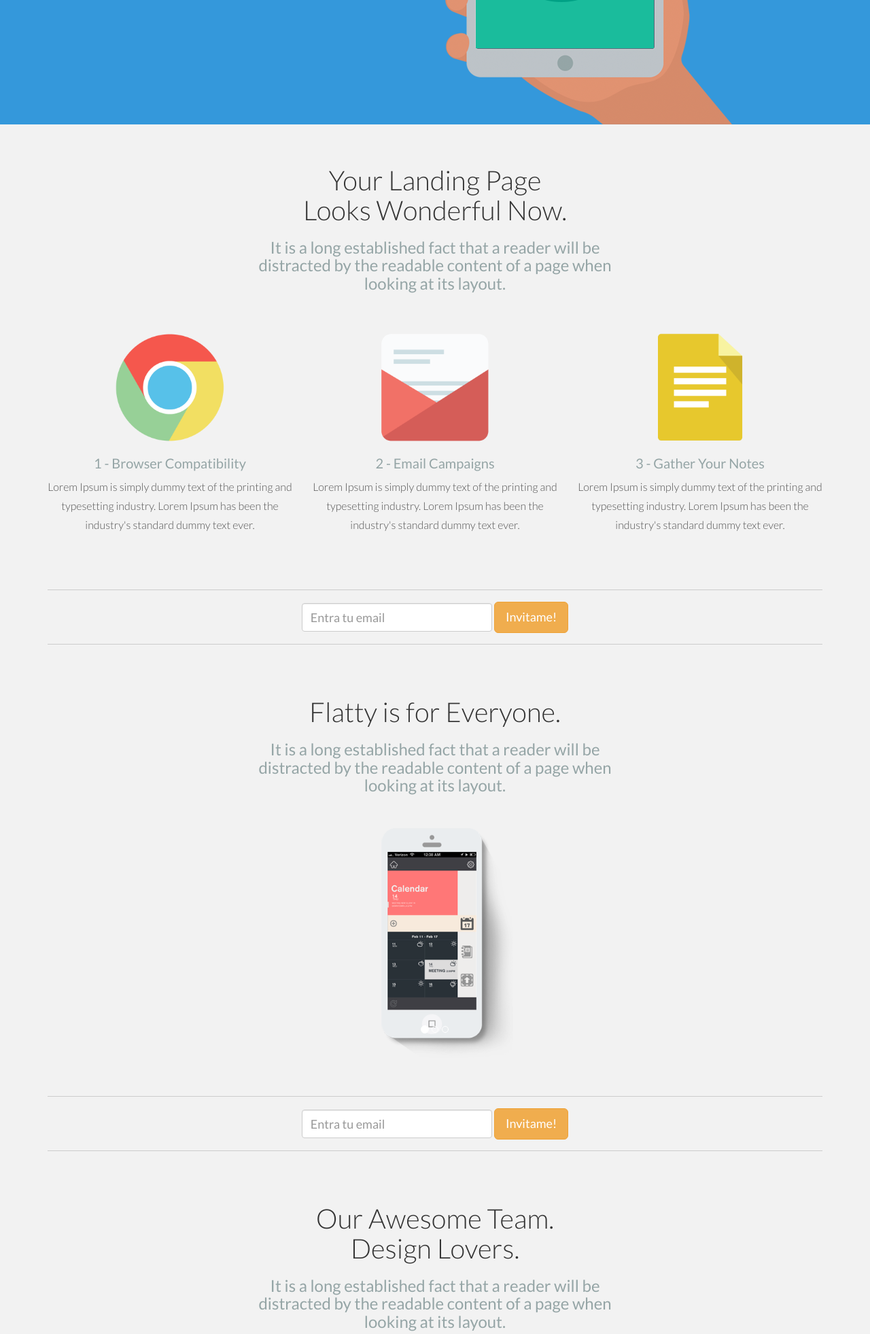
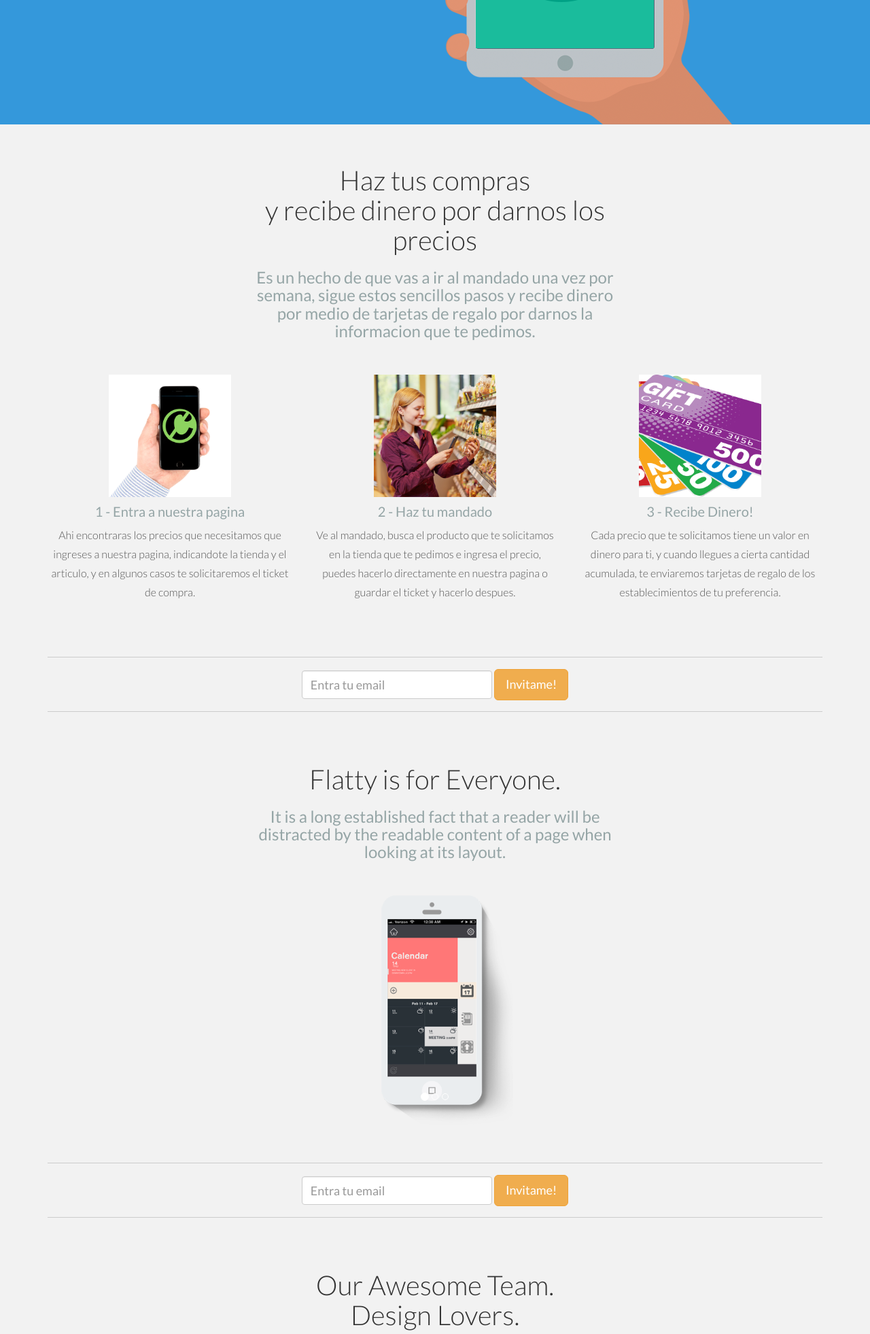
Before and after one commit to eliaslopezgt/fridgr, a Rails app: page / in a window 1280 px wide. Shown: the part 497-2459 px from the top of the page at 68% size. Run offline with Rails 7, Linux system fonts and the light colour scheme; some libraries are stand-ins or nearby versions.

Commit message:
more ui fixes

```diff
--- a/app/views/welcome/index.html.erb
+++ b/app/views/welcome/index.html.erb
@@ -41,29 +41,29 @@
 <div class="container">
   <div class="row mt centered">
     <div class="col-lg-6 col-lg-offset-3">
-      <h1>Your Landing Page<br/>Looks Wonderful Now.</h1>
-      <h3>It is a long established fact that a reader will be distracted by the readable content of a page when looking at its layout.</h3>
+      <h1>Haz tus compras<br/>y recibe dinero por darnos los precios</h1>
+      <h3>Es un hecho de que vas a ir al mandado una vez por semana, sigue estos sencillos pasos y recibe dinero por medio de tarjetas de regalo por darnos la informacion que te pedimos.</h3>
     </div>
   </div><!-- /row -->
 
   <div class="row mt centered">
     <div class="col-lg-4">
       <img src="assets/ser01.png" width="180" alt="">
-      <h4>1 - Browser Compatibility</h4>
-      <p>Lorem Ipsum is simply dummy text of the printing and typesetting industry. Lorem Ipsum has been the industry's standard dummy text ever.</p>
+      <h4>1 - Entra a nuestra pagina</h4>
+      <p>Ahi encontraras los precios que necesitamos que ingreses a nuestra pagina, indicandote la tienda y el articulo, y en algunos casos te solicitaremos el ticket de compra.</p>
     </div><!--/col-lg-4 -->
 
     <div class="col-lg-4">
       <img src="assets/ser02.png" width="180" alt="">
-      <h4>2 - Email Campaigns</h4>
-      <p>Lorem Ipsum is simply dummy text of the printing and typesetting industry. Lorem Ipsum has been the industry's standard dummy text ever.</p>
+      <h4>2 - Haz tu mandado</h4>
+      <p>Ve al mandado, busca el producto que te solicitamos en la tienda que te pedimos e ingresa el precio, puedes hacerlo directamente en nuestra pagina o guardar el ticket y hacerlo despues.</p>
 
     </div><!--/col-lg-4 -->
 
     <div class="col-lg-4">
       <img src="assets/ser03.png" width="180" alt="">
-      <h4>3 - Gather Your Notes</h4>
-      <p>Lorem Ipsum is simply dummy text of the printing and typesetting industry. Lorem Ipsum has been the industry's standard dummy text ever.</p>
+      <h4>3 - Recibe Dinero!</h4>
+      <p>Cada precio que te solicitamos tiene un valor en dinero para ti, y cuando llegues a cierta cantidad acumulada, te enviaremos tarjetas de regalo de los establecimientos de tu preferencia.</p>
 
     </div><!--/col-lg-4 -->
   </div><!-- /row -->
```
Also changed, not shown: app/assets/images/ser01.png, app/assets/images/ser02.png, app/assets/images/ser03.png.
